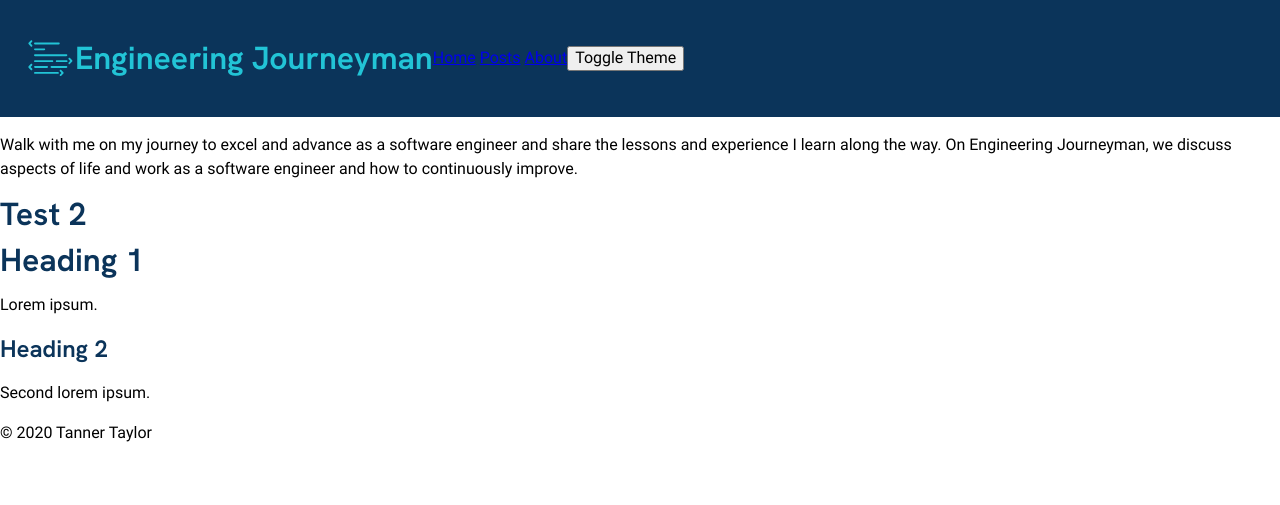
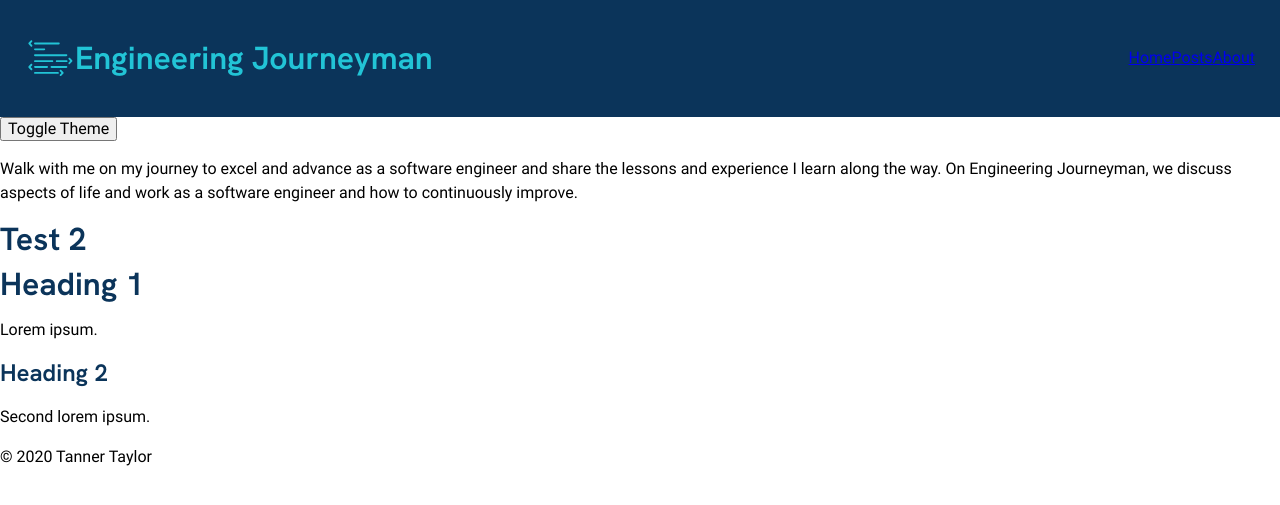
Before and after one commit to engineering-journeyman/engineering-journeyman.github.io, a Jekyll site: the page built from index.md, in a window 1280 px wide. Shown: the top 505 px of the page. Built offline with Jekyll 4.4.1, drawn with Linux system fonts in a browser that asks for light colours.

Commit message:
More flexbox setup in the header.

```diff
--- a/_layouts/main.html
+++ b/_layouts/main.html
@@ -31,7 +31,8 @@
         </script>
     </head>
     <body>
-        <header class="flex-container">
+        <header class="flex-container flex-split-content">
+            <div class="flex-container flex-vertical-align">
                 <svg class="logo" height='50px' width='50px' xmlns="http://www.w3.org/2000/svg" xmlns:xlink="http://www.w3.org/1999/xlink" version="1.1" x="0px" y="0px" viewBox="0 0 100 100" enable-background="new 0 0 100 100" xml:space="preserve">
                     <g><path d="M67.539,22.815H20.016c-1.04,0-1.884-0.844-1.884-1.885c0-1.041,0.844-1.885,1.884-1.885h47.523   c1.04,0,1.885,0.844,1.885,1.885C69.424,21.972,68.579,22.815,67.539,22.815z"></path></g>
                     <g><path d="M38.493,34.586H20.016c-1.04,0-1.884-0.844-1.884-1.885c0-1.042,0.844-1.886,1.884-1.886h18.477   c1.042,0,1.885,0.844,1.885,1.886C40.378,33.742,39.534,34.586,38.493,34.586z"></path></g>
@@ -48,15 +49,16 @@
                 </svg>
 
                 <h1 class="logo">Engineering Journeyman</h1>
+            </div>
 
-            <nav>
+            <nav class="flex-container flex-vertical-align">
                 {% for navItem in site.data.navigation %}
                     <a href="{{ navItem.link }}">{{ navItem.name }}</a>
                 {% endfor %}
             </nav>
+        </header>
 
         <button onclick="toggleTheme()">Toggle Theme</button>
-        </header>
 
         <section>
             {{ content }}
--- a/styles/main.css
+++ b/styles/main.css
@@ -23,7 +23,16 @@ header {
     fill: var(--main-light-color);
 }
 
+/* flex styles */
+
 .flex-container {
     display: flex;
+}
+
+.flex-vertical-align {
     align-items: center;
 }
+
+.flex-split-content {
+    justify-content: space-between;
+}
```
Lines whose indentation alone changed are shown as unchanged.
